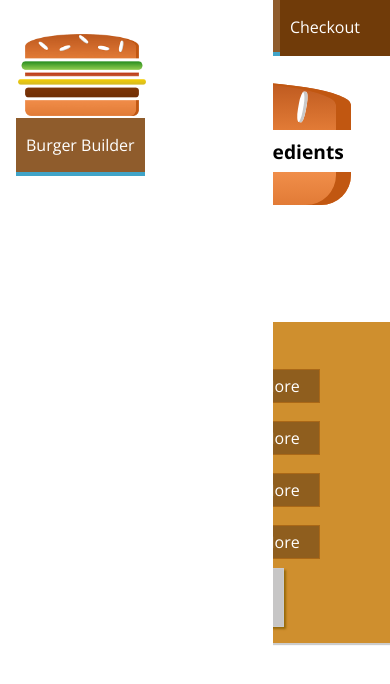
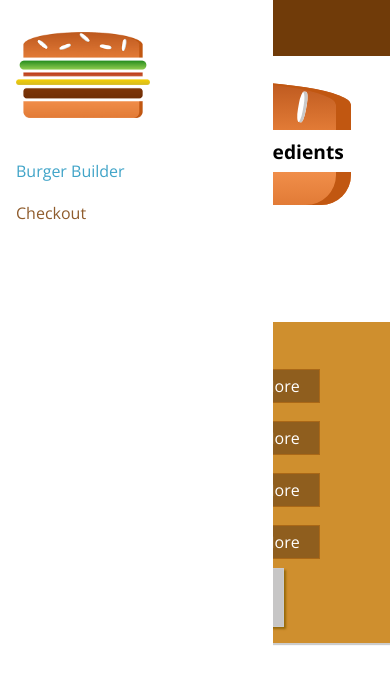
Before and after one commit to michelleracho/react-burger-builder, a React (Create React App) app: page / in a window 390 px wide. Shown: the top 684 px of the page. Built offline with nearby package versions, Linux system fonts and the light colour scheme.

Commit message:
adjust mobile and desktop styles

```diff
--- a/src/components/Logo/Logo.module.css
+++ b/src/components/Logo/Logo.module.css
@@ -1,6 +1,6 @@
 .Logo {
   background-color: #fff;
-  padding: 2px;
+  /* padding: 2px; */
   height: 100%;
   border-radius: 5px;
 }
--- a/src/components/Navigation/NavigationItems/NavigationItem/NavitagionItem.module.css
+++ b/src/components/Navigation/NavigationItems/NavigationItem/NavitagionItem.module.css
@@ -1,17 +1,37 @@
 .NavigationItem {
-  /* margin: 0; */
+  margin: 10px 0;
+  display: block;
+  width: 100%;
+}
+
+.NavigationItem a {
+  color: #8f5c2c;
+  text-decoration: none;
+  width: 100%;
+  display: block;
+}
+
+.NavigationItem a:hover,
+.NavigationItem a:active,
+.NavigationItem a.active {
+  color: #40a4c8;
+}
+
+@media (min-width: 500px) {
+  .NavigationItem {
+    margin: 0;
     display: flex;
     align-items: center;
     height: 100%;
+    width: auto;
   }
 
   .NavigationItem a {
     color: #fff;
-  text-decoration: none;
     height: 100%;
+    width: auto;
     padding: 16px 10px;
     border-bottom: 4px solid transparent;
-  display: block;
   }
 
   .NavigationItem a:hover,
@@ -21,3 +41,4 @@
     border-bottom: 4px solid #40a4c8;
     color: #fff;
   }
+}
--- a/src/components/Navigation/NavigationItems/NavigationItems.module.css
+++ b/src/components/Navigation/NavigationItems/NavigationItems.module.css
@@ -1,8 +1,13 @@
 .NavigationItems {
-  /* margin: 0; */
-  /* padding: 0; */
   list-style: none;
   display: flex;
+  flex-flow: column;
   align-items: center;
   height: 100%;
 }
+
+@media (min-width: 500px) {
+  .NavigationItems {
+    flex-flow: row;
+  }
+}
--- a/src/components/Navigation/SideDrawer/SideDrawer.module.css
+++ b/src/components/Navigation/SideDrawer/SideDrawer.module.css
@@ -27,4 +27,5 @@
 
 .Logo {
   height: 11%;
+  margin-bottom: 32px;
 }
--- a/src/components/Navigation/Toolbar/Toolbar.js
+++ b/src/components/Navigation/Toolbar/Toolbar.js
@@ -11,10 +11,10 @@ const Toolbar = props => {
   return (
     <header className={styles.Toolbar}>
       <div>MENU</div>
-      <div className={styles.Logo}>
+      <div className={`${styles.Logo} ${styles.DesktopOnly}`}>
         <Logo />
       </div>
-      <nav>
+      <nav className={styles.DesktopOnly}>
         <NavigationItems />
       </nav>
     </header>
--- a/src/components/Navigation/Toolbar/Toolbar.module.css
+++ b/src/components/Navigation/Toolbar/Toolbar.module.css
@@ -19,3 +19,9 @@
 .Logo {
   height: 80%;
 }
+
+@media (max-width: 499px) {
+  .DesktopOnly {
+    display: none;
+  }
+}
```
Lines whose indentation alone changed are shown as unchanged.
